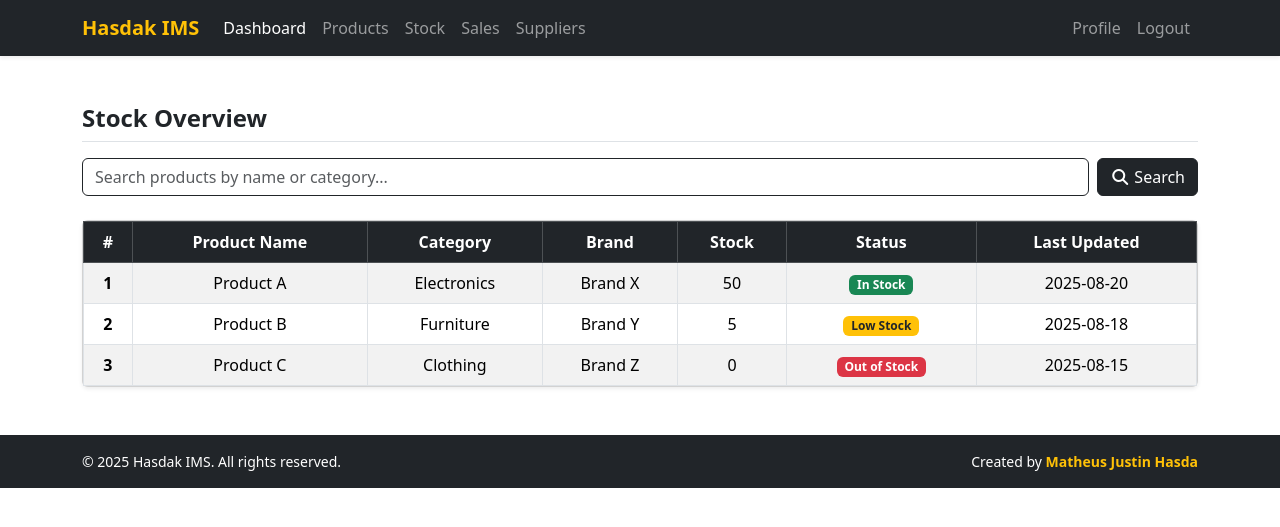
After one commit to hasdajustin/hasdakIMS, a Django app: page /stock/ in a window 1280 px wide. The commit adds this page. Shown: the top 527 px of the page. Run offline with Django 5.2, Linux system fonts and the light colour scheme; some libraries are stand-ins or nearby versions.

Commit message:
fix stock page UI

```diff
--- a/ims/urls.py
+++ b/ims/urls.py
@@ -21,4 +21,5 @@ urlpatterns = [
     path('admin/', admin.site.urls),
     path('', include('dashboard.urls')),
     path('products/', include('products.urls')),
+    path('stock/', include('stock.urls')),
 ]
--- /dev/null
+++ b/stock/urls.py
@@ -0,0 +1,6 @@
+from django.urls import path
+from . import views
+
+urlpatterns = [
+    path('', views.stock_view, name='stock_view'),
+]
--- a/stock/views.py
+++ b/stock/views.py
@@ -1,3 +1,5 @@
 from django.shortcuts import render
 
 # Create your views here.
+def stock_view(request):
+    return render(request, 'pages/stock.html')
--- a/templates/components/navbar.html
+++ b/templates/components/navbar.html
@@ -11,7 +11,7 @@
             <ul class="navbar-nav me-auto mb-2 mb-lg-0">
                 <li class="nav-item"><a class="nav-link active" aria-current="page" href="{% url 'home' %}">Dashboard</a></li>
                 <li class="nav-item"><a class="nav-link" href="{% url 'products_view' %}">Products</a></li>
-                <li class="nav-item"><a class="nav-link" href="#">Stock</a></li>
+                <li class="nav-item"><a class="nav-link" href="{% url 'stock_view' %}">Stock</a></li>
                 <li class="nav-item"><a class="nav-link" href="#">Sales</a></li>
                 <li class="nav-item"><a class="nav-link" href="#">Suppliers</a></li>
             </ul>
--- /dev/null
+++ b/templates/pages/stock.html
@@ -0,0 +1,79 @@
+{% extends 'base.html' %}
+{% block title %}Stock{% endblock %}
+
+{% block content %}
+<div class="container my-5">
+
+    <!-- Page Title -->
+    <h4 class="mb-3 fw-bold border-bottom pb-2">Stock Overview</h4>
+
+    <!-- Search Bar -->
+    <div class="mb-4">
+        <div class="d-flex flex-column flex-sm-row gap-2">
+            <input type="text" id="stockSearchInput" class="form-control border-dark" placeholder="Search products by name or category...">
+            <button class="btn btn-dark d-flex align-items-center justify-content-center" type="button">
+                <i class="fas fa-magnifying-glass me-1"></i> Search
+            </button>
+        </div>
+    </div>
+
+    <!-- Stock Table -->
+    <div class="card shadow-sm rounded">
+        <div class="table-responsive">
+            <table class="table table-striped table-hover table-bordered align-middle text-center mb-0">
+                <thead class="table-dark">
+                    <tr>
+                        <th>#</th>
+                        <th>Product Name</th>
+                        <th>Category</th>
+                        <th>Brand</th>
+                        <th>Stock</th>
+                        <th>Status</th>
+                        <th>Last Updated</th>
+                    </tr>
+                </thead>
+                <tbody>
+                    <tr>
+                        <th>1</th>
+                        <td>Product A</td>
+                        <td>Electronics</td>
+                        <td>Brand X</td>
+                        <td>50</td>
+                        <td><span class="badge bg-success">In Stock</span></td>
+                        <td>2025-08-20</td>
+                    </tr>
+                    <tr>
+                        <th>2</th>
+                        <td>Product B</td>
+                        <td>Furniture</td>
+                        <td>Brand Y</td>
+                        <td>5</td>
+                        <td><span class="badge bg-warning text-dark">Low Stock</span></td>
+                        <td>2025-08-18</td>
+                    </tr>
+                    <tr>
+                        <th>3</th>
+                        <td>Product C</td>
+                        <td>Clothing</td>
+                        <td>Brand Z</td>
+                        <td>0</td>
+                        <td><span class="badge bg-danger">Out of Stock</span></td>
+                        <td>2025-08-15</td>
+                    </tr>
+                </tbody>
+            </table>
+        </div>
+    </div>
+
+</div>
+
+<!-- Search Script -->
+<script>
+document.getElementById('stockSearchInput').addEventListener('keyup', function () {
+    const filter = this.value.toLowerCase();
+    document.querySelectorAll('table tbody tr').forEach(row => {
+        row.style.display = row.textContent.toLowerCase().includes(filter) ? '' : 'none';
+    });
+});
+</script>
+{% endblock %}
```
